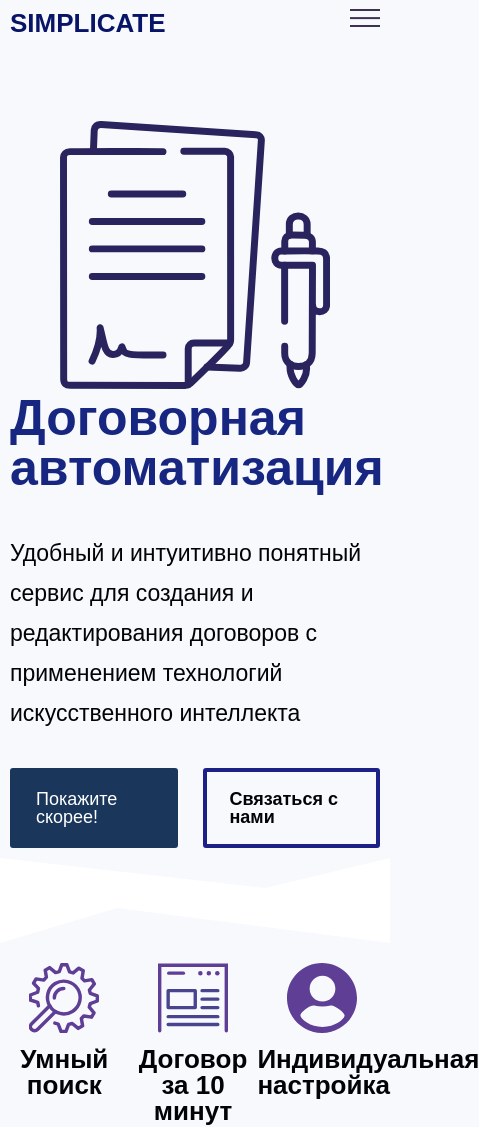
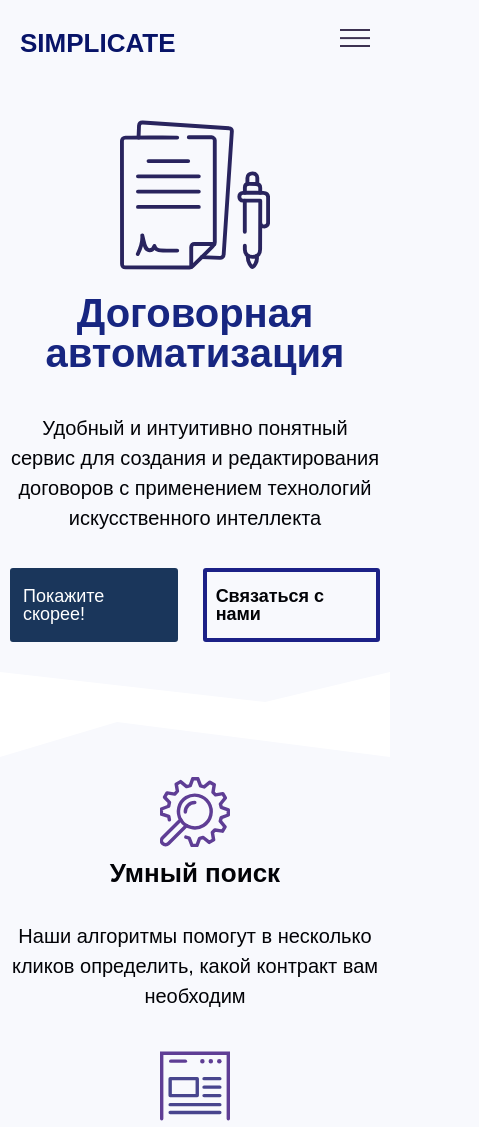
Before and after one commit to vlad4990/simplicate-front, a plain HTML site: page index.html in a window 390 px wide. Shown: the top 1127 px of the page, 479 px wide, since content can reach past the window. Drawn offline with Linux system fonts and the light colour scheme.

Commit message:
adaptive for mobile

```diff
--- a/css/style.css
+++ b/css/style.css
@@ -233,6 +233,10 @@ body._lock {
   }
 }
 @media (max-width: 872px) {
+  .header .header__container {
+    padding: 20px 20px 0px;
+  }
+
   .menu .menu__icon {
     z-index: 5;
     display: block;
@@ -286,7 +290,7 @@ body._lock {
   }
   .menu .menu__body._active {
     left: 0;
-    background-color: #f0f3fede;
+    background-color: #f0f3feeb;
   }
   .menu .menu__body::before {
     content: "";
@@ -303,20 +307,33 @@ body._lock {
     margin: 0px 0px 50px 0px;
     text-align: center;
     font-size: 30px;
+    white-space: nowrap;
   }
   .menu .menu__list > li a {
     border-width: 5px;
+    margin: 0px;
   }
   .menu .menu__list > li:last-child {
     margin-bottom: 0;
   }
-  .menu .menu_link {
-    font-size: 24px;
+
+  .button {
+    padding: 15px 9px;
   }
 
   .section.section__contact {
-    padding: 10px;
+    padding: 10px 10px 30px;
     margin-top: 50px;
+  }
+  .section.section__about {
+    flex-direction: column;
+  }
+  .section.section__about > div {
+    margin-top: 40px;
+    width: 100%;
+  }
+  .section.section__about > div:first-child {
+    margin-top: 0;
   }
 
   .contact {
@@ -325,8 +342,22 @@ body._lock {
   .contact .contact__image {
     width: 100%;
   }
+  .contact .contact__image svg {
+    width: 150px;
+    height: 150px;
+  }
   .contact .contact__content {
     width: 100%;
+  }
+  .contact .contact__label {
+    margin-top: 20px;
+    font-size: 40px;
+    text-align: center;
+  }
+  .contact .contact__description {
+    font-size: 20px;
+    line-height: 1.5;
+    text-align: center;
   }
 }
 
```
Also changed, not shown: 1 other file.
